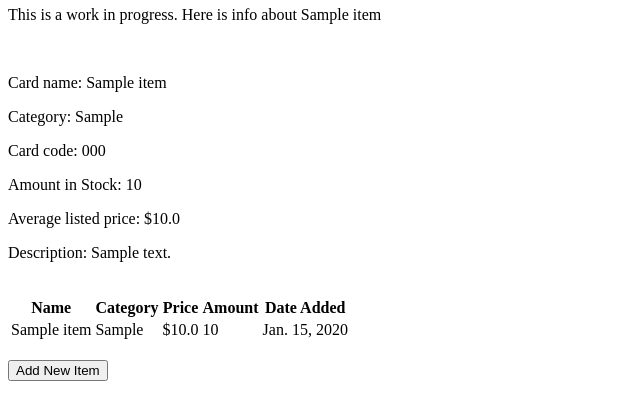
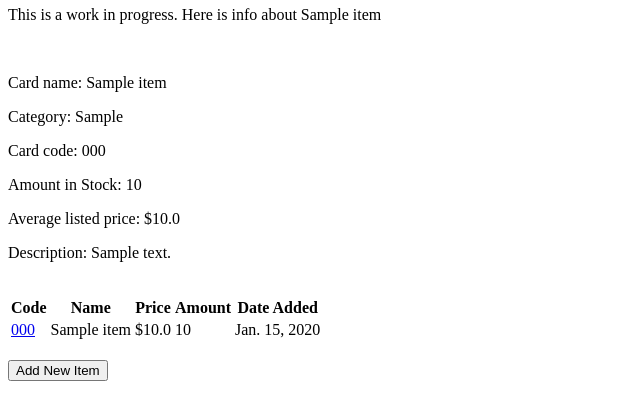
Before and after one commit to Sirered/Digimon_TCG_inventory, a Django app: page / in a window 1280 px wide. Shown: the part 259-679 px from the top of the page, without its empty margins (0-640 px from the left). Run offline with Django 4.2, Linux system fonts and the light colour scheme; tables that the repository leaves empty hold one stand-in row (values such as "Sample post").

Commit message:
Continuing Assignment 3

```diff
--- a/main/templates/main.html
+++ b/main/templates/main.html
@@ -19,8 +19,8 @@
 
     <table>
         <tr>
+            <th>Code</th>
             <th>Name</th>
-            <th>Category</th>
             <th>Price</th>
             <th>Amount</th>
             <th>Date Added</th>
@@ -30,8 +30,8 @@
 
         {% for item in items %}
             <tr>
+                <td> <a href="/{{item.id}}">{{item.code}}</a></td>
                 <td>{{item.name}}</td>
-                <td>{{item.category}}</td>
                 <td>${{item.price}}</td>
                 <td>{{item.amount}}</td>
                 <td>{{item.date_added}}</td>
--- a/main/urls.py
+++ b/main/urls.py
@@ -4,6 +4,7 @@ from main.views import show_main, create_item
 app_name = 'main'
 
 urlpatterns = [
+    path('<int:id>/', show_main, name='show_main'),
     path('', show_main, name='show_main'),
     path('create-item', create_item, name='create_item'),
 ]
```
